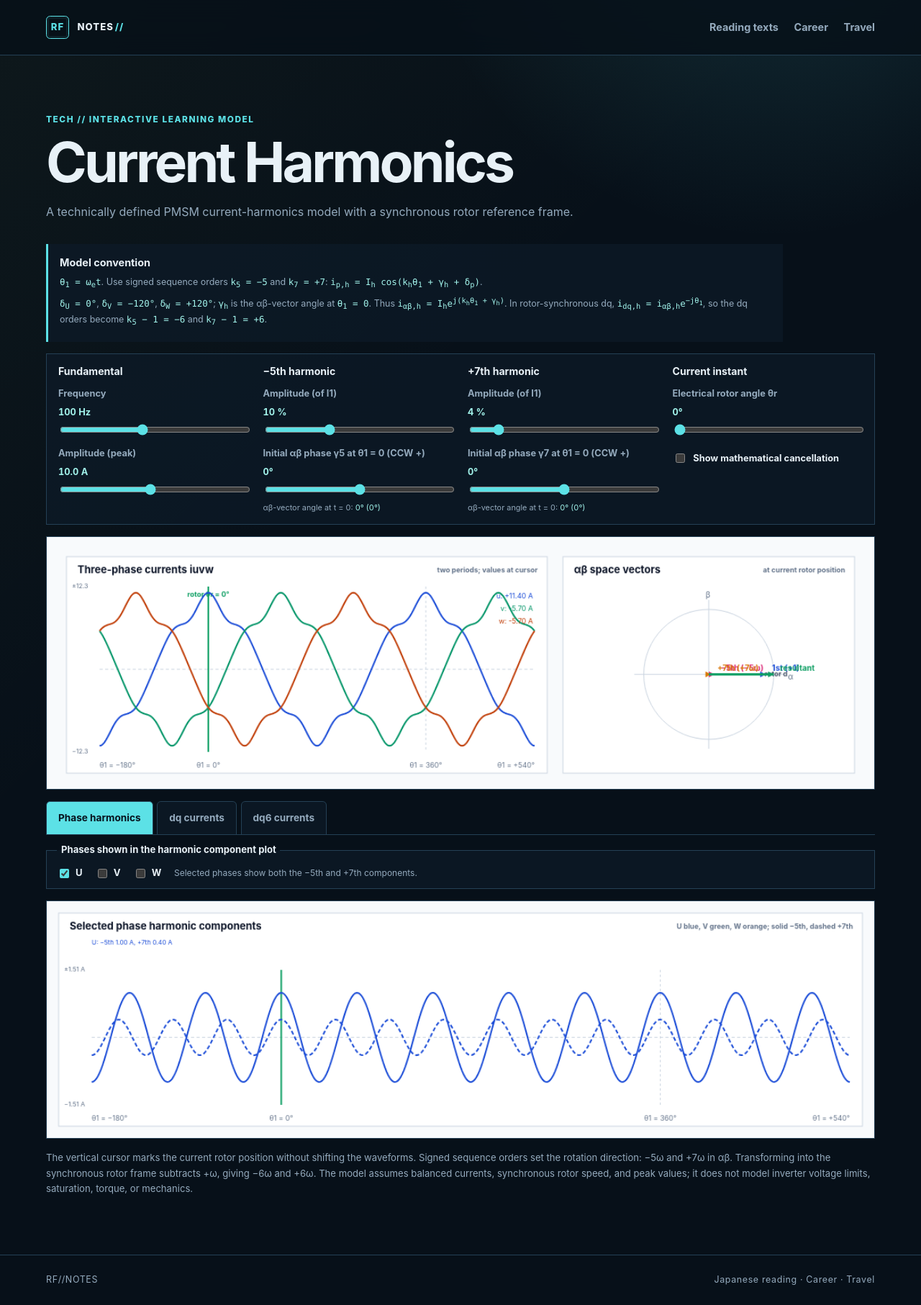
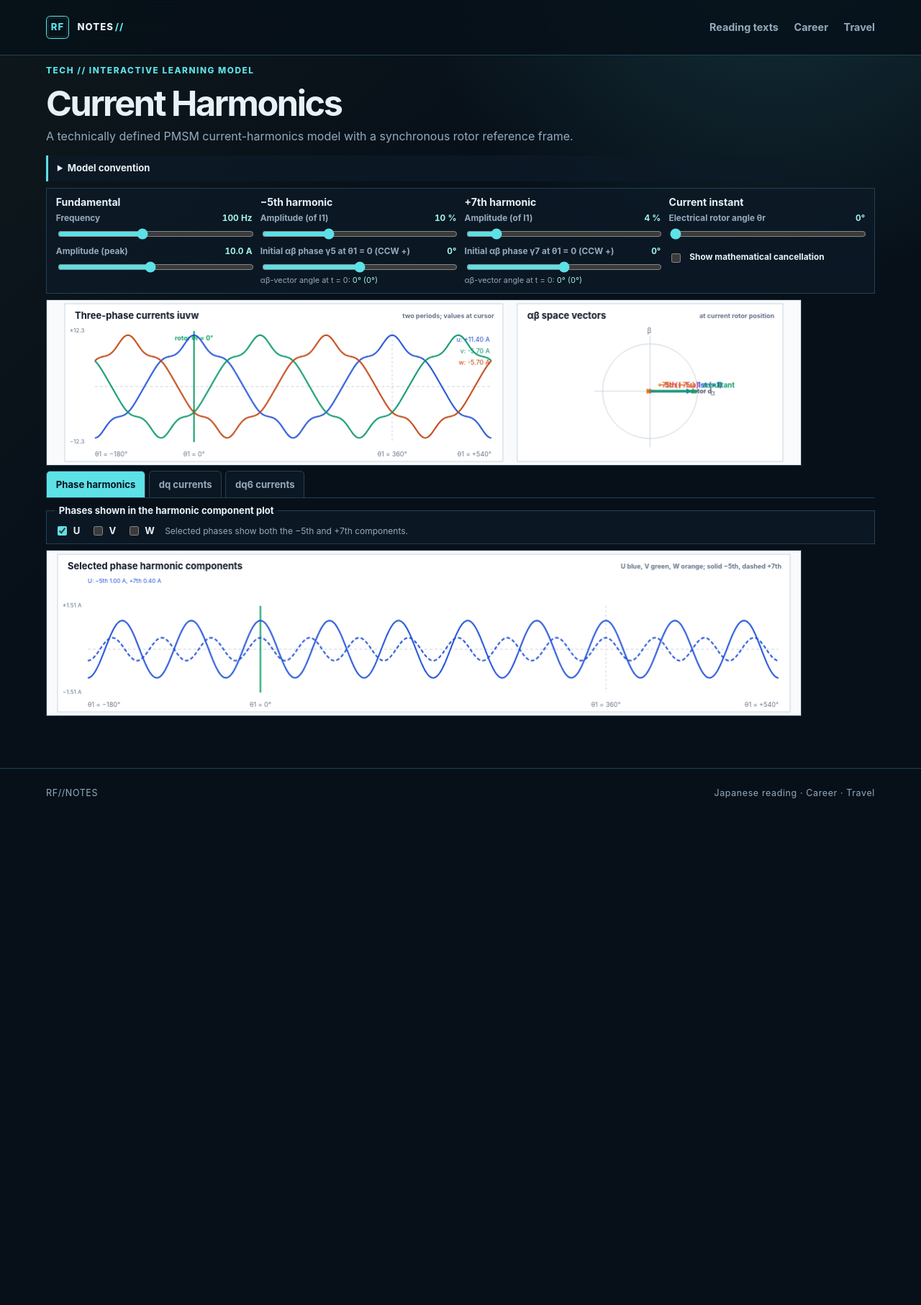
Before and after one commit to RobFil/robfil.github.io, a Jekyll site: the page built from tech/acoustics/index.html, in a window 1280 px wide. Shown: the whole page at 72% size. Built offline with Jekyll 4.4.1, drawn with Linux system fonts in a browser that asks for light colours; after the commit the page ends 1137 px from its top, so only the background shows below that.

Commit message:
Fit harmonic lab views in viewport

```diff
--- a/tech/acoustics/acoustics-lab.css
+++ b/tech/acoustics/acoustics-lab.css
@@ -1,33 +1,33 @@
-#acoustics-lab { padding: clamp(2.5rem, 7vw, 5rem) 0 1rem; }
+#acoustics-lab { padding: .75rem 0 .5rem; }
 #acoustics-lab .acoustics-header { max-width: 54rem; }
 #acoustics-lab .acoustics-eyebrow { margin: 0 0 .7rem; color: var(--accent); font-size: .74rem; font-weight: 800; letter-spacing: .13em; }
-#acoustics-lab h1 { margin: 0; font-size: clamp(2.4rem, 6vw, 4.8rem); line-height: 1; letter-spacing: -.05em; }
-#acoustics-lab .acoustics-header > p:last-child { max-width: 48rem; margin: 1rem 0 2rem; color: var(--muted); }
-#acoustics-lab .model-convention { max-width: 64rem; margin: 0 0 1rem; padding: .85rem 1rem; border-left: 3px solid var(--accent); background: rgba(13, 26, 39, .75); color: var(--muted); font-size: .78rem; }
-#acoustics-lab .model-convention h2 { margin: 0 0 .35rem; color: var(--text); font-size: .9rem; }
+#acoustics-lab h1 { margin: 0; font-size: clamp(2rem, 3.8vw, 3.2rem); line-height: 1; letter-spacing: -.05em; }
+#acoustics-lab .acoustics-header > p:last-child { max-width: 48rem; margin: .5rem 0 .8rem; color: var(--muted); }
+#acoustics-lab .model-convention { max-width: 64rem; margin: 0 0 .6rem; padding: .45rem .8rem; border-left: 3px solid var(--accent); background: rgba(13, 26, 39, .75); color: var(--muted); font-size: .74rem; }
+#acoustics-lab .model-convention summary { color: var(--text); font-size: .82rem; font-weight: 700; cursor: pointer; }
 #acoustics-lab .model-convention p { margin: .25rem 0; }
 #acoustics-lab .model-convention code { color: var(--accent-soft); font-family: ui-monospace, SFMono-Regular, Consolas, monospace; }
-#acoustics-lab .acoustics-controls { display: grid; grid-template-columns: repeat(4, minmax(10rem, 1fr)); gap: 1.25rem; align-items: start; padding: 1rem; border: 1px solid var(--line); background: rgba(13, 26, 39, .75); }
-#acoustics-lab .control-group { display: grid; gap: .7rem; min-width: 0; }
+#acoustics-lab .acoustics-controls { display: grid; grid-template-columns: repeat(4, minmax(10rem, 1fr)); gap: .7rem; align-items: start; padding: .65rem .8rem; border: 1px solid var(--line); background: rgba(13, 26, 39, .75); }
+#acoustics-lab .control-group { display: grid; gap: .3rem; min-width: 0; }
 #acoustics-lab .control-group h2 { margin: 0; color: var(--text); font-size: .88rem; line-height: 1.2; }
 #acoustics-lab .phase-reference { margin: -.25rem 0 0; color: var(--muted); font-size: .68rem; line-height: 1.3; }
 #acoustics-lab .phase-reference output { color: var(--accent-soft); }
-#acoustics-lab label { display: grid; gap: .3rem; color: var(--muted); font-size: .8rem; font-weight: 700; }
+#acoustics-lab label { display: grid; grid-template-columns: minmax(0, 1fr) auto; align-items: baseline; gap: .1rem .4rem; color: var(--muted); font-size: .74rem; font-weight: 700; }
 #acoustics-lab output { color: var(--accent-soft); font-variant-numeric: tabular-nums; }
-#acoustics-lab input[type="range"] { width: 100%; accent-color: var(--accent); }
+#acoustics-lab input[type="range"] { grid-column: 1 / -1; width: 100%; accent-color: var(--accent); }
 #acoustics-lab .compensation { display: flex; align-items: center; gap: .55rem; min-height: 2.25rem; color: var(--text); }
 #acoustics-lab .compensation input { accent-color: var(--accent); }
-#acoustics-lab .view-tabs { display: flex; flex-wrap: wrap; gap: .35rem; margin-top: 1rem; border-bottom: 1px solid var(--line); }
-#acoustics-lab .view-tabs button { padding: .7rem 1rem; border: 1px solid var(--line); border-bottom: 0; border-radius: .35rem .35rem 0 0; background: rgba(13, 26, 39, .75); color: var(--muted); font: inherit; font-size: .85rem; font-weight: 700; cursor: pointer; }
+#acoustics-lab .view-tabs { display: flex; flex-wrap: wrap; gap: .3rem; margin-top: .45rem; border-bottom: 1px solid var(--line); }
+#acoustics-lab .view-tabs button { padding: .45rem .8rem; border: 1px solid var(--line); border-bottom: 0; border-radius: .35rem .35rem 0 0; background: rgba(13, 26, 39, .75); color: var(--muted); font: inherit; font-size: .82rem; font-weight: 700; cursor: pointer; }
 #acoustics-lab .view-tabs button[aria-selected="true"] { background: var(--accent); color: #07131e; }
 #acoustics-lab .view-tabs button:focus-visible { outline: 2px solid var(--accent-soft); outline-offset: 2px; }
-#acoustics-lab .phase-visibility { display: flex; flex-wrap: wrap; align-items: center; gap: .8rem 1.1rem; margin: .65rem 0 0; padding: .65rem .9rem; border: 1px solid var(--line); background: rgba(13, 26, 39, .75); }
+#acoustics-lab .phase-visibility { display: flex; flex-wrap: wrap; align-items: center; gap: .5rem .9rem; margin: .4rem 0 0; padding: .4rem .7rem; border: 1px solid var(--line); background: rgba(13, 26, 39, .75); }
 #acoustics-lab .phase-visibility[hidden] { display: none; }
 #acoustics-lab .phase-visibility legend { padding: 0 .35rem; color: var(--text); font-size: .82rem; font-weight: 700; }
 #acoustics-lab .phase-visibility label { display: inline-flex; align-items: center; gap: .35rem; color: var(--text); font-size: .82rem; cursor: pointer; }
 #acoustics-lab .phase-visibility input { accent-color: var(--accent); }
 #acoustics-lab .phase-visibility span { color: var(--muted); font-size: .75rem; }
-#acoustics-lab canvas { display: block; width: 100%; height: auto; margin-top: 1rem; border: 1px solid var(--line); background: #f8fafc; touch-action: none; }
-#acoustics-lab .acoustics-note { margin: 1rem 0 0; color: var(--muted); font-size: .82rem; }
+#acoustics-lab canvas { display: block; width: 100%; max-width: 1050px; height: auto; margin-top: .5rem; border: 1px solid var(--line); background: #f8fafc; touch-action: none; }
+#acoustics-lab .acoustics-note { max-width: 1050px; margin: .5rem 0 0; color: var(--muted); font-size: .72rem; line-height: 1.35; }
 @media (max-width: 820px) { #acoustics-lab .acoustics-controls { grid-template-columns: repeat(2, minmax(0, 1fr)); } }
 @media (max-width: 480px) { #acoustics-lab .acoustics-controls { grid-template-columns: 1fr; } }
--- a/tech/acoustics/acoustics-lab.js
+++ b/tech/acoustics/acoustics-lab.js
@@ -125,11 +125,11 @@
   function draw() {
     const s = state();
     ctx = mainContext; ctx.clearRect(0, 0, canvas.width, canvas.height); ctx.fillStyle = "#f8fafc"; ctx.fillRect(0, 0, canvas.width, canvas.height);
-    drawWave(25, 25, 610, 275, s); drawSpaceVector(655, 25, 370, 275, s);
+    drawWave(25, 5, 610, 220, s); drawSpaceVector(655, 5, 370, 220, s);
     ctx = detailContext; ctx.clearRect(0, 0, detailCanvas.width, detailCanvas.height); ctx.fillStyle = "#f8fafc"; ctx.fillRect(0, 0, detailCanvas.width, detailCanvas.height);
-    if (activeView === "harmonics") drawUPhaseHarmonics(15, 15, 1020, 270, s);
-    if (activeView === "dq") drawDq(15, 15, 1020, 270, s);
-    if (activeView === "dq6") drawHarmonicFrameComponents(15, 15, 1020, 270, s);
+    if (activeView === "harmonics") drawUPhaseHarmonics(15, 5, 1020, 220, s);
+    if (activeView === "dq") drawDq(15, 5, 1020, 220, s);
+    if (activeView === "dq6") drawHarmonicFrameComponents(15, 5, 1020, 220, s);
   }
   const tabs = { harmonics: document.getElementById("tab-harmonics"), dq: document.getElementById("tab-dq"), dq6: document.getElementById("tab-dq6") };
   function selectView(view) {
--- a/tech/acoustics/index.html
+++ b/tech/acoustics/index.html
@@ -11,11 +11,12 @@ title: Current Harmonics Lab
     <p>A technically defined PMSM current-harmonics model with a synchronous rotor reference frame.</p>
   </header>
 
-  <aside class="model-convention" aria-labelledby="convention-title">
-    <h2 id="convention-title">Model convention</h2>
+  <details class="model-convention">
+    <summary id="convention-title">Model convention</summary>
     <p><code>θ<sub>1</sub> = ω<sub>e</sub>t</code>. Use signed sequence orders <code>k<sub>5</sub> = −5</code> and <code>k<sub>7</sub> = +7</code>: <code>i<sub>p,h</sub> = I<sub>h</sub> cos(k<sub>h</sub>θ<sub>1</sub> + γ<sub>h</sub> + δ<sub>p</sub>)</code>.</p>
     <p><code>δ<sub>U</sub> = 0°</code>, <code>δ<sub>V</sub> = −120°</code>, <code>δ<sub>W</sub> = +120°</code>; <code>γ<sub>h</sub></code> is the αβ-vector angle at <code>θ<sub>1</sub> = 0</code>. Thus <code>i<sub>αβ,h</sub> = I<sub>h</sub>e<sup>j(k<sub>h</sub>θ<sub>1</sub> + γ<sub>h</sub>)</sup></code>. In rotor-synchronous dq, <code>i<sub>dq,h</sub> = i<sub>αβ,h</sub>e<sup>−jθ<sub>1</sub></sup></code>, so the dq orders become <code>k<sub>5</sub> − 1 = −6</code> and <code>k<sub>7</sub> − 1 = +6</code>.</p>
-  </aside>
+    <p>The cursor marks rotor position without shifting the waveforms. The model assumes balanced currents, synchronous rotor speed, and peak values; it excludes inverter voltage limits, saturation, torque, and mechanics.</p>
+  </details>
 
   <div class="acoustics-controls" aria-label="Harmonic parameters">
     <section class="control-group" aria-labelledby="fundamental-controls">
@@ -42,11 +43,11 @@ title: Current Harmonics Lab
     </section>
   </div>
 
-  <canvas id="acoustics-canvas" width="1050" height="320" aria-label="Three-phase currents and αβ space vector"></canvas>
+  <canvas id="acoustics-canvas" width="1050" height="230" aria-label="Three-phase currents and αβ space vector"></canvas>
   <nav class="view-tabs" role="tablist" aria-label="Current views">
-    <button id="tab-harmonics" type="button" role="tab" aria-selected="true" aria-controls="harmonic-view">Phase harmonics</button>
-    <button id="tab-dq" type="button" role="tab" aria-selected="false" aria-controls="dq-view">dq currents</button>
-    <button id="tab-dq6" type="button" role="tab" aria-selected="false" aria-controls="dq6-view">dq6 currents</button>
+    <button id="tab-harmonics" type="button" role="tab" aria-selected="true" aria-controls="detail-canvas">Phase harmonics</button>
+    <button id="tab-dq" type="button" role="tab" aria-selected="false" aria-controls="detail-canvas">dq currents</button>
+    <button id="tab-dq6" type="button" role="tab" aria-selected="false" aria-controls="detail-canvas">dq6 currents</button>
   </nav>
   <fieldset id="phase-visibility" class="phase-visibility" aria-label="Phases shown in the harmonic component plot">
     <legend>Phases shown in the harmonic component plot</legend>
@@ -55,8 +56,7 @@ title: Current Harmonics Lab
     <label><input id="show-phase-w" type="checkbox"> W</label>
     <span>Selected phases show both the −5th and +7th components.</span>
   </fieldset>
-  <canvas id="detail-canvas" width="1050" height="300" role="tabpanel" aria-labelledby="tab-harmonics" aria-label="Selected current view"></canvas>
-  <p class="acoustics-note">The vertical cursor marks the current rotor position without shifting the waveforms. Signed sequence orders set the rotation direction: −5ω and +7ω in αβ. Transforming into the synchronous rotor frame subtracts +ω, giving −6ω and +6ω. The model assumes balanced currents, synchronous rotor speed, and peak values; it does not model inverter voltage limits, saturation, torque, or mechanics.</p>
+  <canvas id="detail-canvas" width="1050" height="230" role="tabpanel" aria-labelledby="tab-harmonics" aria-label="Selected current view"></canvas>
 </section>
 
 <script src="{{ '/tech/acoustics/acoustics-lab.js' | relative_url }}?v={{ site.time | date: '%s' }}" defer></script>
```
